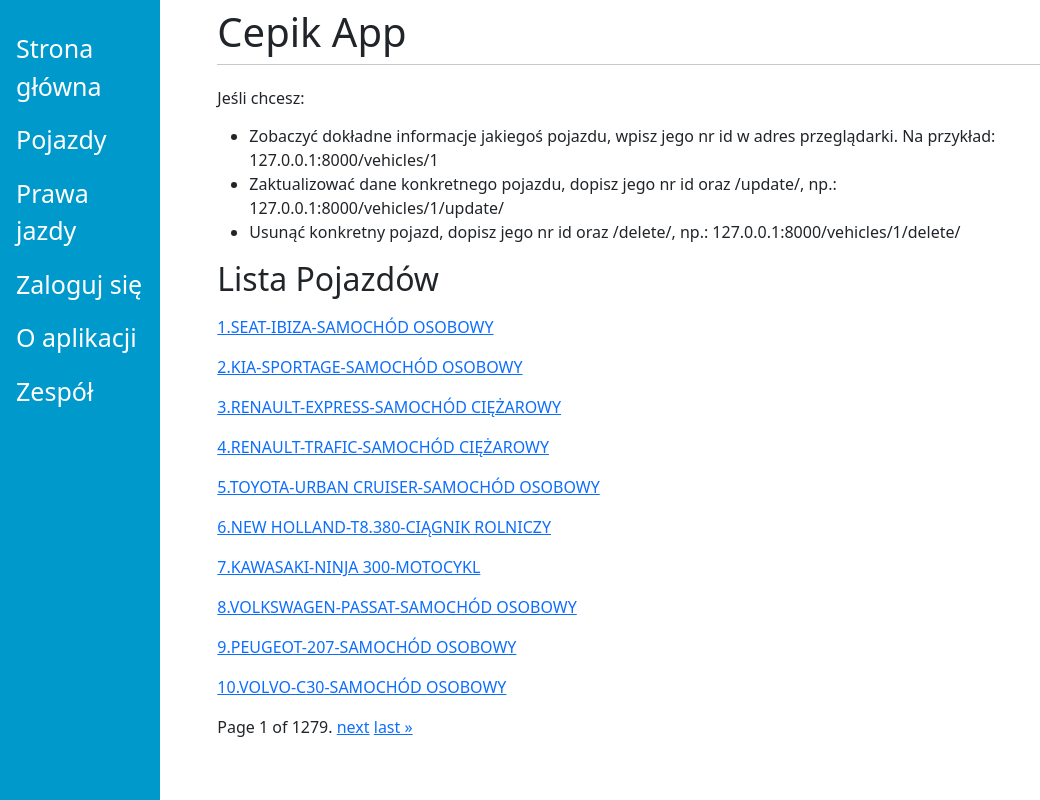
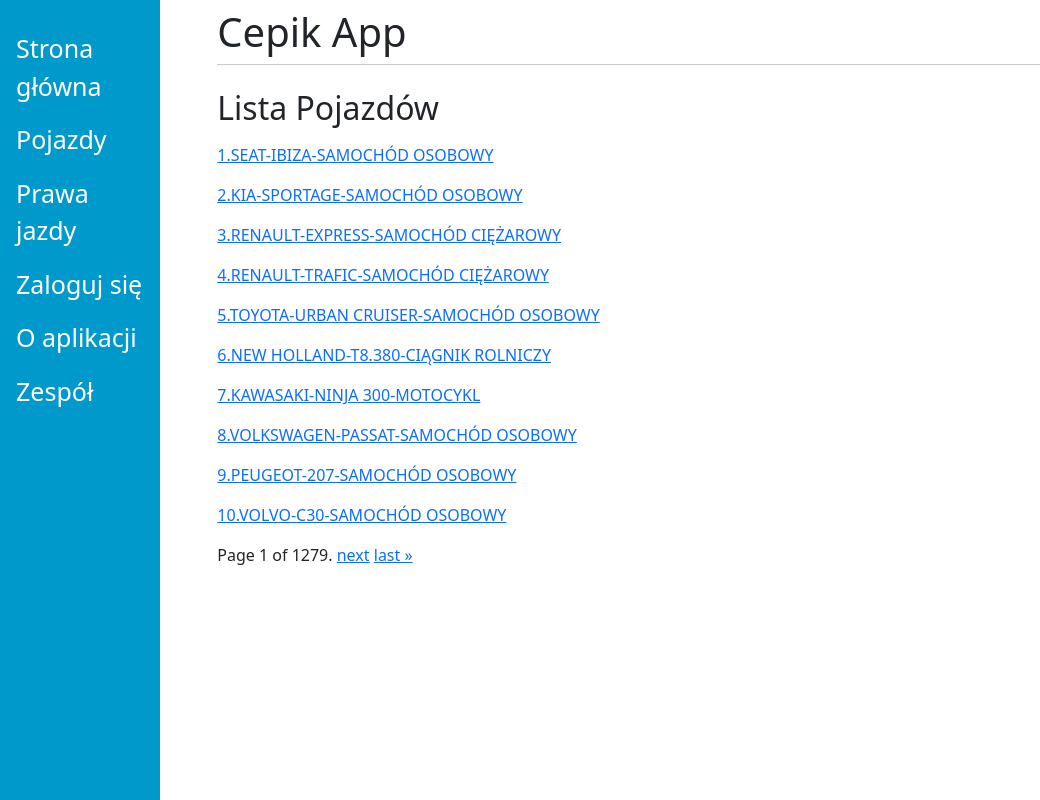
Before and after one commit to xwojziarnik/cepik_app, a Django app: page /vehicles/ in a window 1280 px wide. Shown: the whole page, without its empty margins (0-1040 px from the left). Run offline with Django 4.2, Linux system fonts and the light colour scheme; data comes from the database, SQL or seed files in the repository.

Commit message:
Last changes

```diff
--- a/viewer/templates/vehicle_detail_view.html
+++ b/viewer/templates/vehicle_detail_view.html
@@ -16,7 +16,7 @@
 <p>Liczba miejsc: {{ data.liczba_miejsc }}</p>
 <p>Rodzaj paliwa: {{ data.rodzaj_paliwa }}</p>
 <p>Hak: {{ data.hak|yesno:"Na wyposażeniu, Brak, Null" }}</p>
-<p>Kierownica po prawej: {{ data.kierownica_po_prawej }}</p><br>
+<p>Kierownica po prawej: {{ data.kierownica_po_prawej|yesno:"Tak, Nie" }}</p><br>
 
 <form action="/vehicles/{{data.id}}/update">
     <input type="submit" class="btn btn-success" value="Edytuj" /></form><br><form action="/vehicles/{{data.id}}/delete">
--- a/viewer/templates/vehicles_list_view.html
+++ b/viewer/templates/vehicles_list_view.html
@@ -3,13 +3,6 @@
 {% block title %}Lista pojazdów{% endblock %}
 
 {% block content %}
-<p><h6>Jeśli chcesz:</h6></p>
-    <ul>
-    <li>Zobaczyć dokładne informacje jakiegoś pojazdu, wpisz jego nr id w adres przeglądarki. Na przykład: 127.0.0.1:8000/vehicles/1</li>
-    <li>Zaktualizować dane konkretnego pojazdu, dopisz jego nr id oraz /update/, np.: 127.0.0.1:8000/vehicles/1/update/</li>
-    <li>Usunąć konkretny pojazd, dopisz jego nr id oraz /delete/, np.: 127.0.0.1:8000/vehicles/1/delete/</li>
-    </ul>
-
 <p><h2>Lista Pojazdów</h2></p>
 
 {% for data in object_list %}
```
